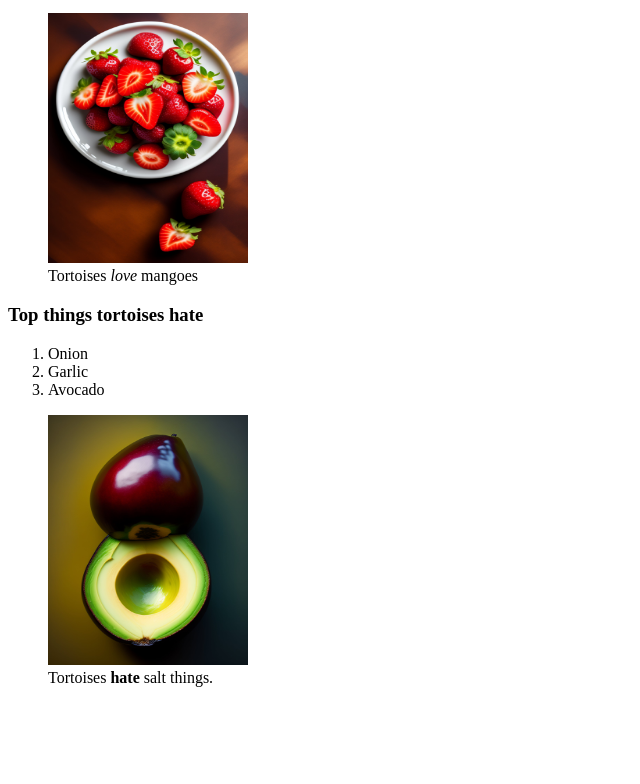
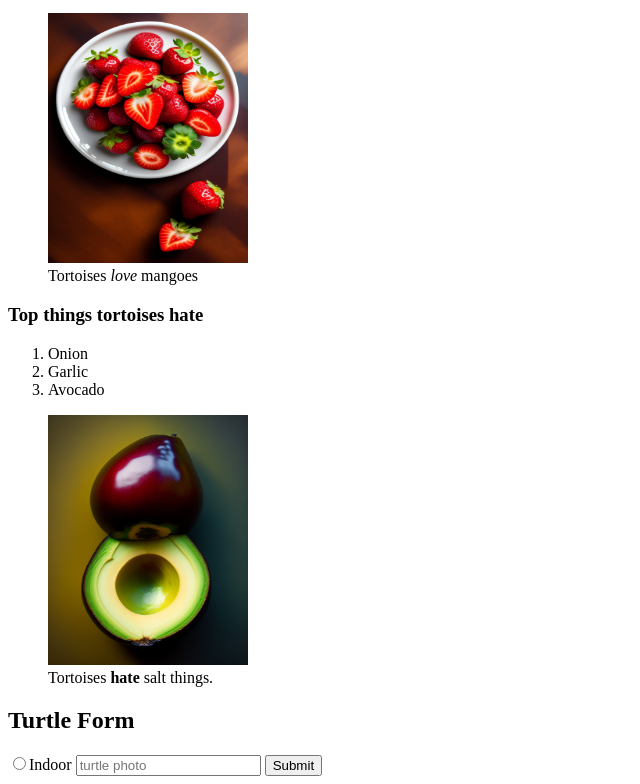
Before and after one commit to steandres/TurtlePhotoApp, a plain HTML site: page index.html in a window 1280 px wide. Shown: the part 579-1363 px from the top of the page, without its empty margins (0-640 px from the left). Before the commit the page ends 1282 px from the top, so only its background shows below. Drawn offline with Linux system fonts and the light colour scheme.

Commit message:
adding a form in the html file

```diff
--- a/index.html
+++ b/index.html
@@ -35,7 +35,14 @@
                     <figcaption>Tortoises <strong>hate</strong> salt things.</figcaption>
                 </figure>
             </section>
-            <section></section>
+            <section>
+                <h2>Turtle Form</h2>
+                <form action="https://freecatphotoapp.com/submit-cat-photo">
+                    <label><input type="radio">Indoor</label>
+                    <input type="text" name="catphotourl" placeholder="turtle photo" required>
+                    <button type="submit">Submit</button>
+                </form>
+            </section>
             </main>
         </body>
         </html>
```
